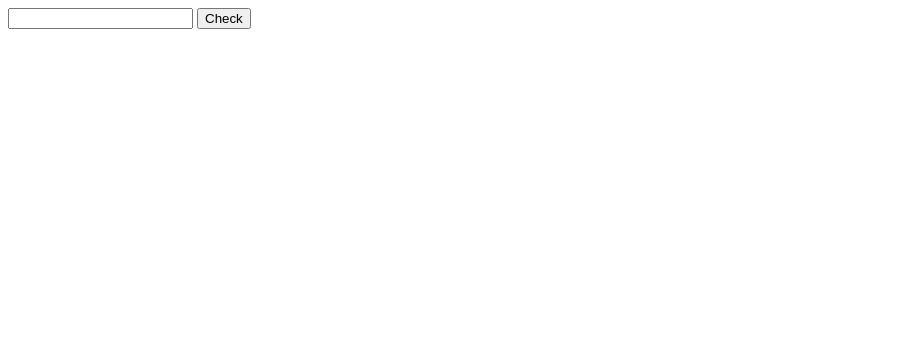
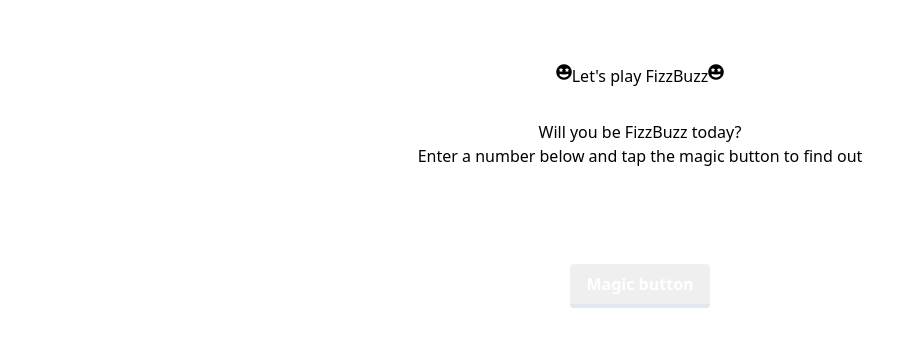
Before and after one commit to johannaanden/FizzBuzz_JavaScript, a website: page src/index.html in a window 1280 px wide. Shown: the whole page, without its empty margins (0-917 px from the left). Drawn offline with nearby package versions, Linux system fonts and the light colour scheme.

Commit message:
Adds styling

```diff
--- a/src/index.html
+++ b/src/index.html
@@ -4,12 +4,25 @@
         <meta charset="UTF-8">
         <meta name="viewport" content="width=device-width, initial-scale=1.0">
         <meta http-equiv="X-UA-Compatible" content="ie=edge">
+        <link href="https://cdn.jsdelivr.net/npm/tailwindcss/dist/tailwind.min.css" rel="stylesheet">
+        <link rel="stylesheet" href="https://use.fontawesome.com/releases/v5.5.0/css/all.css" integrity="sha384-B4dIYHKNBt8Bc12p+WXckhzcICo0wtJAoU8YZTY5qE0Id1GSseTk6S+L3BlXeVIU" crossorigin="anonymous">
         <title>FizzBuzz</title>
     </head>
-<body>
-        <input type="text" id="value">
-        <input type="submit" value="Check" id="button">
-        <div id="display_answer"></div>
+
+    <body class="bg-orange">
+        <h1 class="flex justify-center mt-16 text-pink"><i class="fas fa-grin-stars"></i> Let's play FizzBuzz <i class="fas fa-grin-stars"></i></h1>
+        <p class="flex justify-center  mt-8 text-yellow">Will you be FizzBuzz today?</p>
+        <p class="flex justify-center text-yellow">Enter a number below and tap the magic button to find out</p>
+
+        <div class="flex justify-center mt-5">
+            <input class="bg-teal-lighter text-green-dark text-center text-lg rounded-full h-16 w-16 flex items-center justify-center" type="text" id="value">
+        </div>
+
+        <div class="flex justify-center">
+            <input class="mt-3 bg-green hover:bg-green-light text-white font-bold py-2 px-4 border-b-4 border-green-dark hover:border-green rounded" type="submit" value="Magic button" id="button">
+        </div>
+
+        <div class="flex justify-center bg-orange text-pink-dark text-5xl mt-3" id="display_answer"></div>
 
         <script src="./js/fizz-buzz.js"></script>
             <script>
```
Lines whose indentation alone changed are shown as unchanged.
